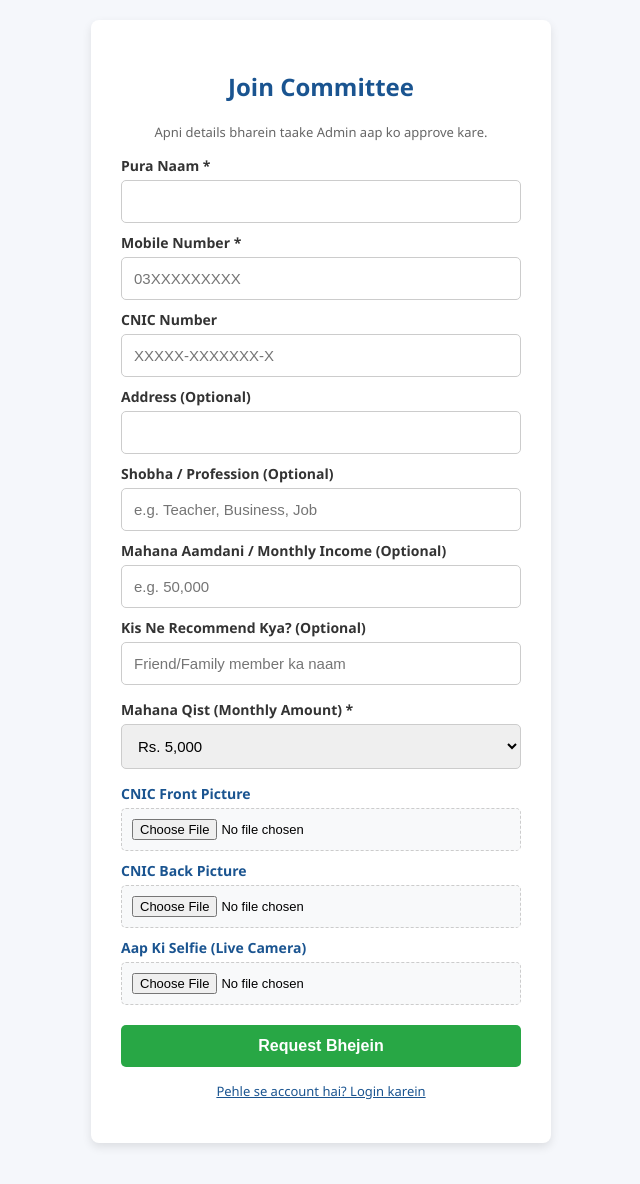
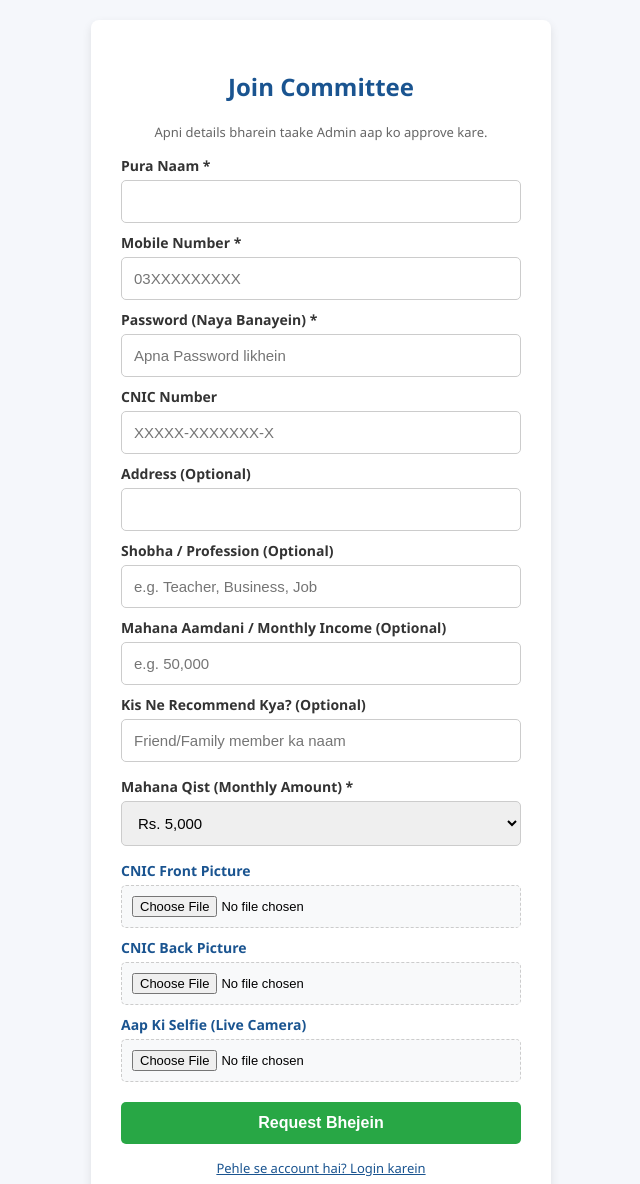
Before and after one commit to RASHIDBAIG/committee-manager, a Flask app: page /register in a window 1280 px wide. Shown: the top 1184 px of the page, without its empty margins (319-959 px from the left). Before the commit the page ends 1147 px from the top, so only its background shows below. Run offline with Flask 3, Linux system fonts and the light colour scheme.

Commit message:
Added secure password login

```diff
--- a/app.py
+++ b/app.py
@@ -2,15 +2,13 @@ from flask import Flask, render_template, request, redirect, url_for, flash, ses
 import sqlite3, os, uuid
 from datetime import datetime
 from functools import wraps
+from werkzeug.security import generate_password_hash, check_password_hash
 
 app = Flask(__name__)
 app.secret_key = 'committee-secret-2026-change-me'
 DB_PATH = os.path.join(os.path.dirname(__file__), 'committee.db')
-
-# Nayi secure folder (static ke bahar)
 SECURE_UPLOAD_FOLDER = os.path.join(os.path.dirname(__file__), 'secure_uploads')
 if not os.path.exists(SECURE_UPLOAD_FOLDER): os.makedirs(SECURE_UPLOAD_FOLDER)
-
 ADMIN_PASSWORD = "admin123"
 
 def get_db():
@@ -21,13 +19,13 @@ def get_db():
 def init_db():
     conn = get_db()
     conn.executescript("""
-        CREATE TABLE IF NOT EXISTS members (id INTEGER PRIMARY KEY AUTOINCREMENT, name TEXT NOT NULL, phone TEXT UNIQUE, cnic TEXT, address TEXT, address_type TEXT, guarantor_name TEXT, guarantor_phone TEXT, verified INTEGER DEFAULT 0, trust_score INTEGER DEFAULT 50, status TEXT DEFAULT 'approved', preferred_amount INTEGER, created_at TEXT, cnic_front TEXT, cnic_back TEXT, selfie TEXT, profession TEXT, monthly_income TEXT, referred_by TEXT);
+        CREATE TABLE IF NOT EXISTS members (id INTEGER PRIMARY KEY AUTOINCREMENT, name TEXT NOT NULL, phone TEXT UNIQUE, password TEXT, cnic TEXT, address TEXT, address_type TEXT, guarantor_name TEXT, guarantor_phone TEXT, verified INTEGER DEFAULT 0, trust_score INTEGER DEFAULT 50, status TEXT DEFAULT 'approved', preferred_amount INTEGER, created_at TEXT, cnic_front TEXT, cnic_back TEXT, selfie TEXT, profession TEXT, monthly_income TEXT, referred_by TEXT);
         CREATE TABLE IF NOT EXISTS committees (id INTEGER PRIMARY KEY AUTOINCREMENT, name TEXT NOT NULL, monthly_amount INTEGER, total_months INTEGER, start_date TEXT, status TEXT DEFAULT 'active', created_at TEXT);
         CREATE TABLE IF NOT EXISTS committee_members (id INTEGER PRIMARY KEY AUTOINCREMENT, committee_id INTEGER, member_id INTEGER, payout_month INTEGER);
         CREATE TABLE IF NOT EXISTS payments (id INTEGER PRIMARY KEY AUTOINCREMENT, committee_id INTEGER, member_id INTEGER, month_number INTEGER, amount INTEGER, status TEXT DEFAULT 'pending', transaction_id TEXT, paid_at TEXT);
         CREATE TABLE IF NOT EXISTS messages (id INTEGER PRIMARY KEY AUTOINCREMENT, member_id INTEGER, message TEXT, created_at TEXT, is_read INTEGER DEFAULT 0);
     """)
-    for col, dtype in [("status", "TEXT DEFAULT 'approved'"), ("preferred_amount", "INTEGER"), ("cnic_front", "TEXT"), ("cnic_back", "TEXT"), ("selfie", "TEXT"), ("profession", "TEXT"), ("monthly_income", "TEXT"), ("referred_by", "TEXT")]:
+    for col, dtype in [("status", "TEXT DEFAULT 'approved'"), ("preferred_amount", "INTEGER"), ("cnic_front", "TEXT"), ("cnic_back", "TEXT"), ("selfie", "TEXT"), ("profession", "TEXT"), ("monthly_income", "TEXT"), ("referred_by", "TEXT"), ("password", "TEXT")]:
         try: conn.execute(f"ALTER TABLE members ADD COLUMN {col} {dtype}")
         except sqlite3.OperationalError: pass
     conn.commit(); conn.close()
@@ -56,7 +54,6 @@ def logout():
 @app.route('/admin/view_image/<filename>')
 @login_required
 def view_image(filename):
-    # Yeh route sirf admin ko tasveer dekhne dega
     return send_from_directory(SECURE_UPLOAD_FOLDER, filename)
 
 @app.route('/')
@@ -94,13 +91,10 @@ def reject_member(mid):
     conn = get_db()
     member = conn.execute("SELECT * FROM members WHERE id=?", (mid,)).fetchone()
     if member:
-        # Tasveerein delete karein server se (Privacy)
         for img in [member['cnic_front'], member['cnic_back'], member['selfie']]:
             if img:
                 filepath = os.path.join(SECURE_UPLOAD_FOLDER, img)
-                if os.path.exists(filepath):
-                    os.remove(filepath)
-
+                if os.path.exists(filepath): os.remove(filepath)
         conn.execute("DELETE FROM members WHERE id=?", (mid,))
         conn.commit()
         flash('Request aur uski tasveerein permanently delete kar di gayi hain.', 'success')
@@ -133,8 +127,10 @@ def register():
                 selfie_name = f"selfie_{uuid.uuid4().hex}{ext}"
                 selfie.save(os.path.join(SECURE_UPLOAD_FOLDER, selfie_name))
 
-            conn.execute("INSERT INTO members (name, phone, cnic, address, preferred_amount, status, created_at, cnic_front, cnic_back, selfie, profession, monthly_income, referred_by) VALUES (?,?,?,?,?,'pending',?,?,?,?,?,?,?)",
-                (d['name'], d['phone'], d['cnic'], d['address'], d['preferred_amount'], datetime.now().isoformat(), front_name, back_name, selfie_name, d.get('profession'), d.get('monthly_income'), d.get('referred_by')))
+            hashed_pw = generate_password_hash(d['password'])
+
+            conn.execute("INSERT INTO members (name, phone, password, cnic, address, preferred_amount, status, created_at, cnic_front, cnic_back, selfie, profession, monthly_income, referred_by) VALUES (?,?,?,?,?,?,'pending',?,?,?,?,?,?,?)",
+                (d['name'], d['phone'], hashed_pw, d['cnic'], d['address'], d['preferred_amount'], datetime.now().isoformat(), front_name, back_name, selfie_name, d.get('profession'), d.get('monthly_income'), d.get('referred_by')))
             conn.commit()
             flash('Aap ki request bhej di gayi hai! Admin verify karne ke baad aap login kar sakenge.', 'success')
             return redirect(url_for('member_login'))
@@ -150,7 +146,8 @@ def add_member():
         d = request.form
         conn = get_db()
         try:
-            conn.execute("INSERT INTO members (name, phone, cnic, address, address_type, guarantor_name, guarantor_phone, verified, status, created_at) VALUES (?,?,?,?,?,?,?,?,'approved',?)", (d['name'], d['phone'], d['cnic'], d['address'], d['address_type'], d['guarantor_name'], d['guarantor_phone'], int(d.get('verified', 0)), datetime.now().isoformat()))
+            hashed_pw = generate_password_hash(d['password'])
+            conn.execute("INSERT INTO members (name, phone, password, cnic, address, address_type, guarantor_name, guarantor_phone, verified, status, created_at) VALUES (?,?,?,?,?,?,?,?,?,'approved',?)", (d['name'], d['phone'], hashed_pw, d['cnic'], d['address'], d['address_type'], d['guarantor_name'], d['guarantor_phone'], int(d.get('verified', 0)), datetime.now().isoformat()))
             conn.commit(); flash('Member add ho gaya!', 'success')
         except sqlite3.IntegrityError: flash('Yeh phone number pehle se maujood hai.', 'error')
         conn.close()
@@ -248,6 +245,7 @@ def delete_committee(cid):
 def member_login():
     if request.method == 'POST':
         phone = request.form['phone']
+        password = request.form['password']
         conn = get_db()
         member = conn.execute('SELECT * FROM members WHERE phone = ?', (phone,)).fetchone()
         conn.close()
@@ -255,10 +253,19 @@ def member_login():
             if member['status'] == 'pending':
                 flash('Aap ki request abhi pending hai. Admin approve karega phir aap login kar sakenge.', 'error')
                 return render_template('member_login.html')
-            session['member_id'] = member['id']
-            session['member_name'] = member['name']
-            return redirect(url_for('member_dashboard'))
-        flash('Phone number record mein nahi hai. Naya account banayein.', 'error')
+
+            stored_pw = member['password']
+            if not stored_pw:
+                stored_pw = generate_password_hash(member['phone'])
+
+            if check_password_hash(stored_pw, password):
+                session['member_id'] = member['id']
+                session['member_name'] = member['name']
+                return redirect(url_for('member_dashboard'))
+            else:
+                flash('Ghalat Password! Dobara koshish karein.', 'error')
+        else:
+            flash('Phone number record mein nahi hai.', 'error')
     return render_template('member_login.html')
 
 @app.route('/member_logout')
--- a/templates/register.html
+++ b/templates/register.html
@@ -22,6 +22,7 @@ button:hover{background:#218838}
     <form method="POST" enctype="multipart/form-data">
         <label>Pura Naam *</label><input type="text" name="name" required>
         <label>Mobile Number *</label><input type="text" name="phone" placeholder="03XXXXXXXXX" required>
+        <label>Password (Naya Banayein) *</label><input type="password" name="password" required placeholder="Apna Password likhein">
         <label>CNIC Number</label><input type="text" name="cnic" placeholder="XXXXX-XXXXXXX-X">
         <label>Address (Optional)</label><input type="text" name="address">
         <label>Shobha / Profession (Optional)</label><input type="text" name="profession" placeholder="e.g. Teacher, Business, Job">
```
Also changed, not shown: templates/member_login.html (+7 -2 lines).
